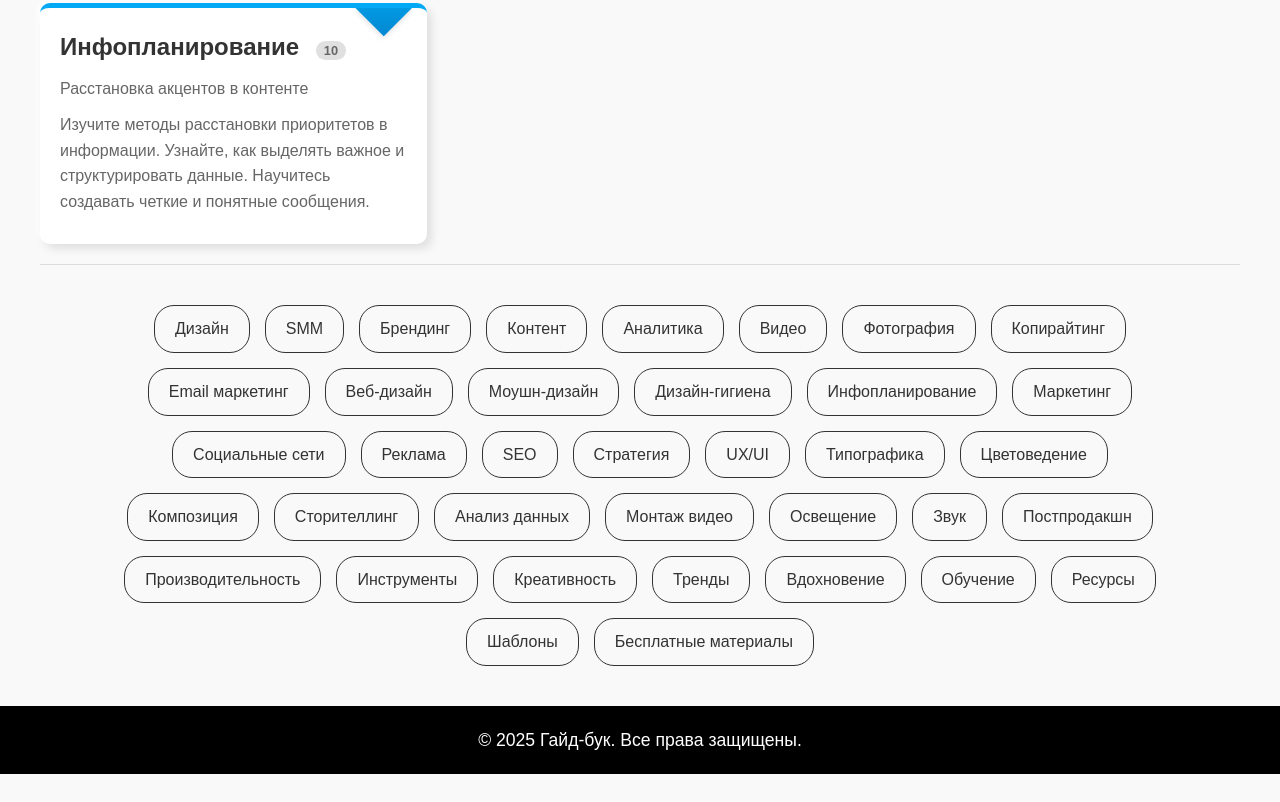
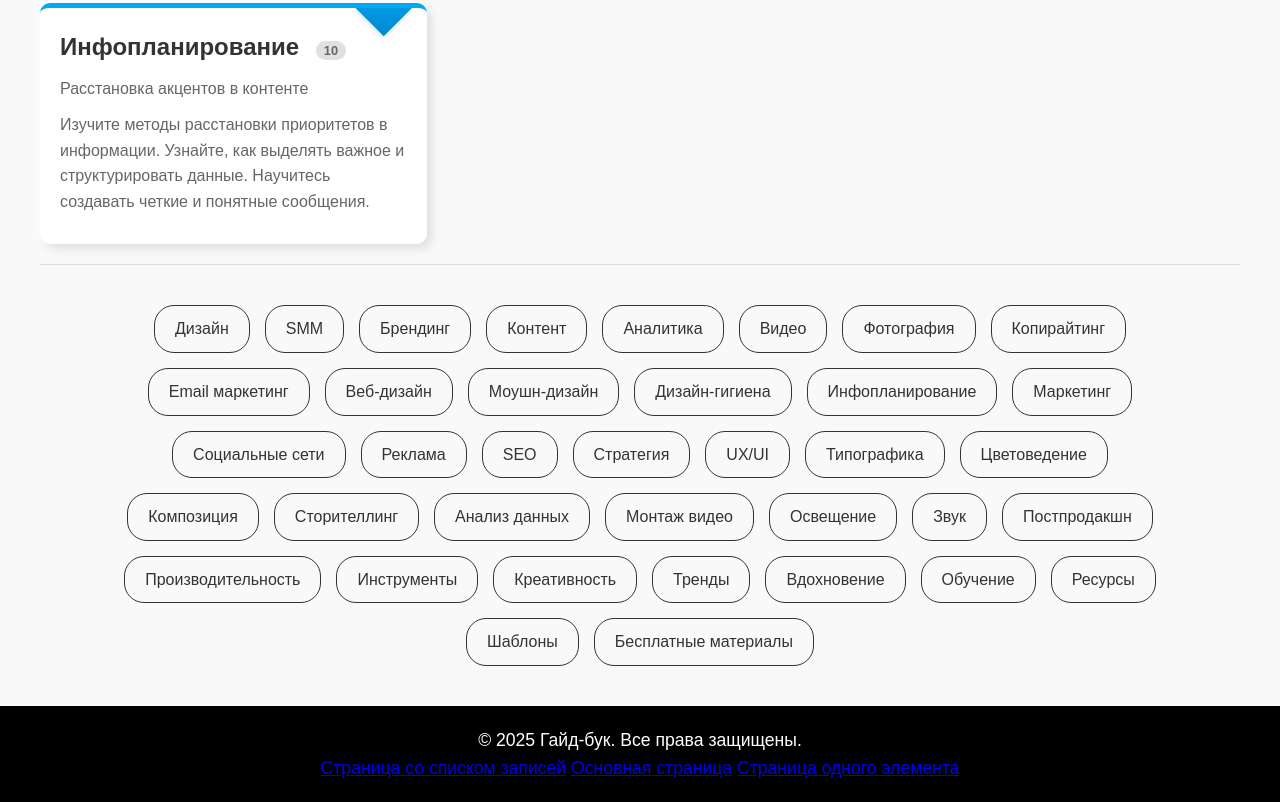
Before and after one commit to gambit515/guidbook, a plain HTML site: page index.html in a window 1280 px wide. Shown: the part 1499-2301 px from the top of the page. Before the commit the page ends 2273 px from the top, so only its background shows below. Drawn offline with Linux system fonts and the light colour scheme.

Commit message:
update footer

```diff
--- a/index.html
+++ b/index.html
@@ -240,6 +240,9 @@
     </main>
     <footer>
         <p>&copy; 2025 Гайд-бук. Все права защищены.</p>
+        <a href="https://gambit515.github.io/guidbook/list">Страница со списком записей</a>
+        <a href="https://gambit515.github.io/guidbook/">Основная страница</a>
+        <a href="https://gambit515.github.io/guidbook/single-item">Страница одного элемента</a>
     </footer>
     <script>
         const colors = [
```
Also changed, not shown: list.html (+3 -0 lines), single-item.html (+3 -0 lines).
